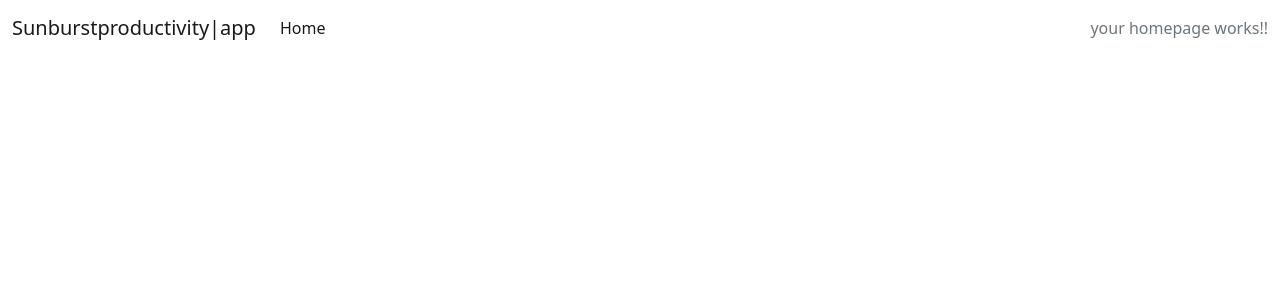
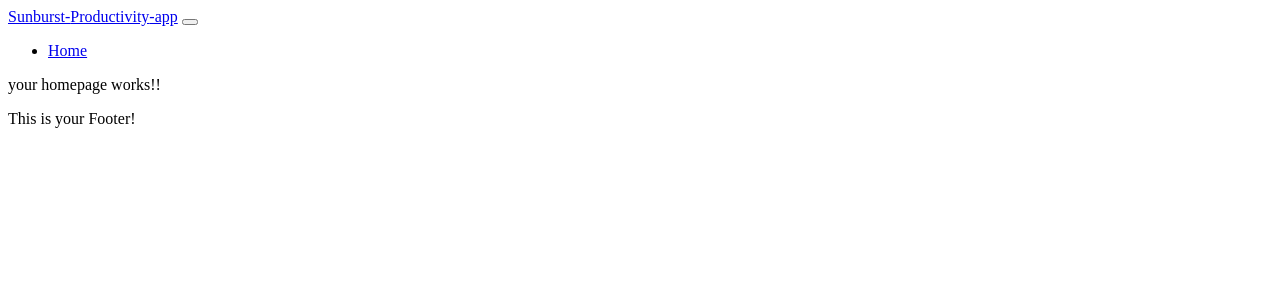
Before and after one commit to BeeBeeBethC/Portfolio-Project-4, a Django app: page / in a window 1280 px wide. Shown: the top 300 px of the page. Run offline with Django 4.2, Linux system fonts and the light colour scheme.

Commit message:
removed Django Admin CSS, updated base.html

```diff
--- a/todo_list/templates/base.html
+++ b/todo_list/templates/base.html
@@ -6,18 +6,6 @@
 <head>
     <title>To-Do Tracker</title>
     <meta name="viewport" content="width=device-width, initial-scale=1" />
-
-    <!-- Google Fonts CSS -->
-    <link rel="preconnect" href="https://fonts.gstatic.com">
-    <link href="https://fonts.googleapis.com/css2?family=Roboto:wght@300&display=swap" rel="stylesheet">
-    <link href="https://fonts.googleapis.com/css2?family=Lato:wght@300;700&display=swap" rel="stylesheet">
-
-    <!-- Font Awesome CSS -->
-    <link rel="stylesheet" href="https://cdnjs.cloudflare.com/ajax/libs/font-awesome/5.15.3/css/all.min.css">
-
-    <!-- Bootstrap CSS -->
-    <link href="https://cdn.jsdelivr.net/npm/bootstrap@5.0.1/dist/css/bootstrap.min.css" rel="stylesheet"
-        integrity="sha384-+0n0xVW2eSR5OomGNYDnhzAbDsOXxcvSN1TPprVMTNDbiYZCxYbOOl7+AMvyTG2x" crossorigin="anonymous">
 </head>
 
 <body class="d-flex flex-column h-100 main-bg">
@@ -25,8 +13,8 @@
     <!-- Navigation -->
     <nav class="navbar navbar-expand-lg navbar-light bg-white">
         <div class="container-fluid">
-            <a class="navbar-brand" href="{% url 'home' %}"><span class="brand">Sun<span class="red-o">burst</span>productivity<span
-                        class="thin">|app</span></span></a>
+            <a class="navbar-brand" href="{% url 'home' %}"><span class="brand">Sun<span class="red-o">burst-</span>Productivity<span
+                        class="thin">-app</span></span></a>
             <button class="navbar-toggler" type="button" data-bs-toggle="collapse" data-bs-target="#navbarText"
                 aria-controls="navbarText" aria-expanded="false" aria-label="Toggle navigation">
                 <span class="navbar-toggler-icon"></span>
@@ -39,7 +27,7 @@
                     </li>
 
                 </ul>
-                <span class="navbar-text text-muted">
+                <span>
                     your homepage works!!
                 </span>
             </div>
@@ -55,18 +43,10 @@
     </main>
 
     <!-- Footer -->
-    <footer class="footer mt-auto py-3 dark-bg">
-        <p class="m-0 text-center text-white">Made by Code Instituters</p>
-        <p class="m-0 text-center text-white">Follow us: <i class="fab fa-facebook-square ms-3"></i>
-            <i class="fab fa-twitter-square ms-3"></i>
-            <i class="fab fa-instagram-square ms-3"></i>
-            <i class="fab fa-youtube-square ms-3"></i>
-        </p>
+    <footer>
+        <p>This is your Footer!</p>
     </footer>
 
-    <script src="https://cdn.jsdelivr.net/npm/bootstrap@5.0.1/dist/js/bootstrap.bundle.min.js"
-        integrity="sha384-gtEjrD/SeCtmISkJkNUaaKMoLD0//ElJ19smozuHV6z3Iehds+3Ulb9Bn9Plx0x4" crossorigin="anonymous">
-        </script>
 </body>
 
 </html>
```
